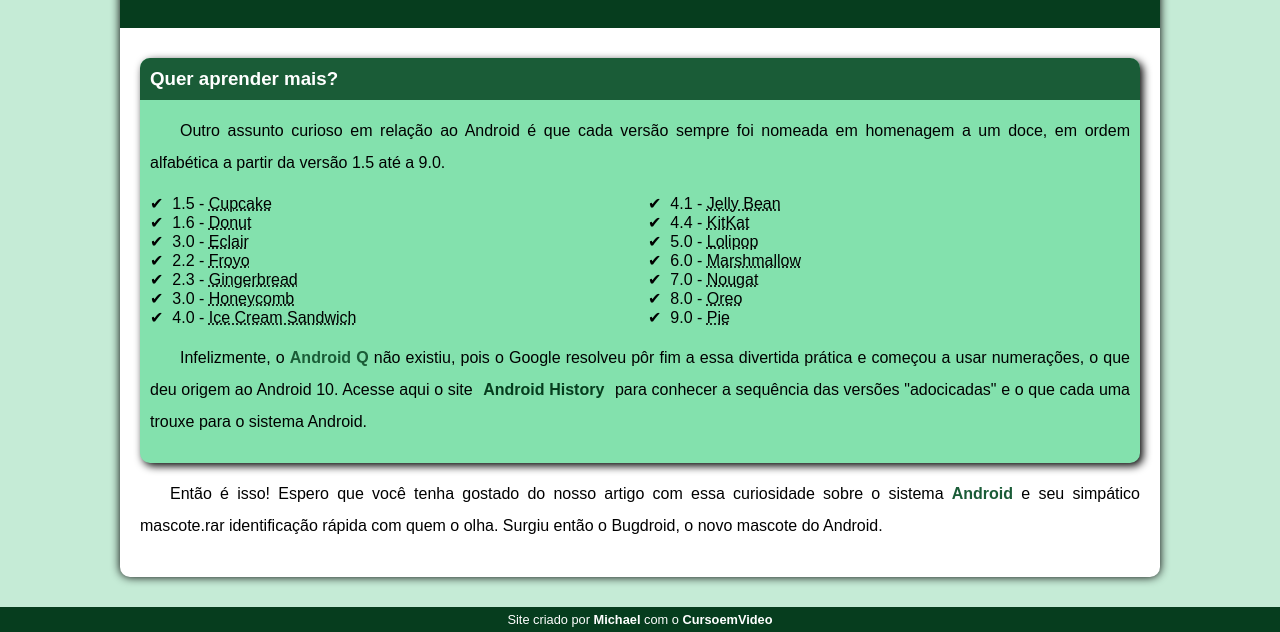
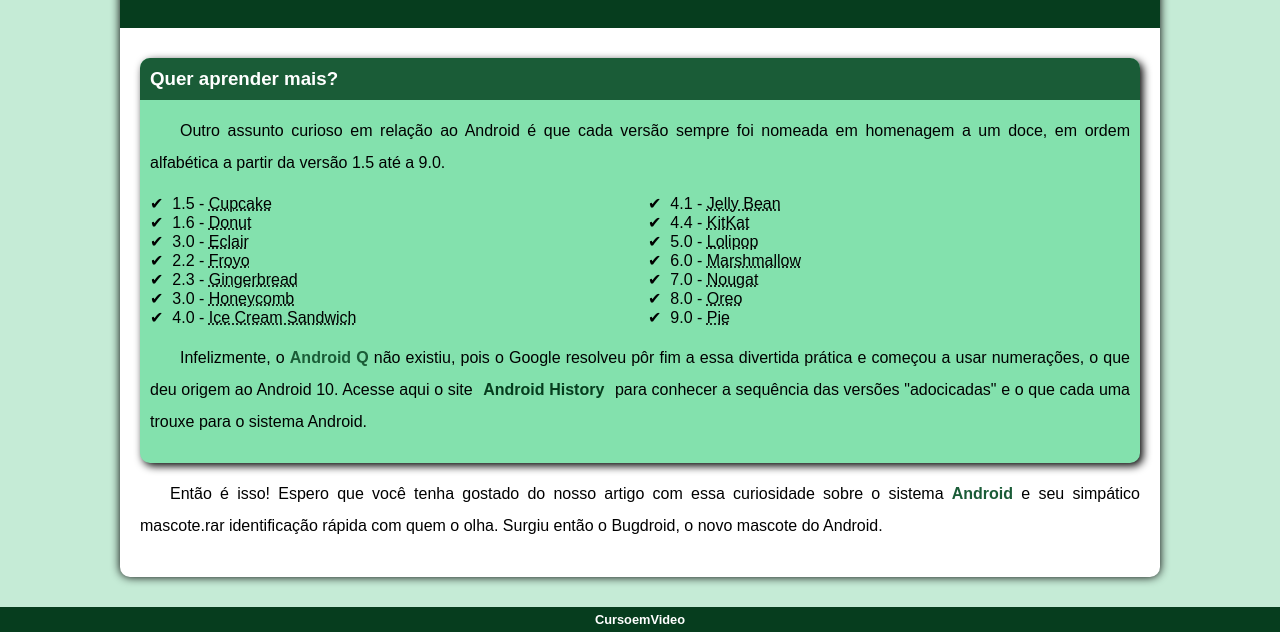
Before and after one commit to Michaelorsi/projeto-android, a plain HTML site: page index.html in a window 1280 px wide. Shown: the part 2418-3050 px from the top of the page. Drawn offline with Linux system fonts and the light colour scheme.

Commit message:
Update index.html

```diff
--- a/index.html
+++ b/index.html
@@ -88,7 +88,7 @@
 
         </main>
         <footer>
-            Site criado por <strong>Michael</strong> com o <a href="https://www.cursoemvideo.com/cursos/" target="_blank">CursoemVideo</a>
+            <a href="https://www.cursoemvideo.com/cursos/" target="_blank">CursoemVideo</a>
         </footer>
 
 </body>
```
